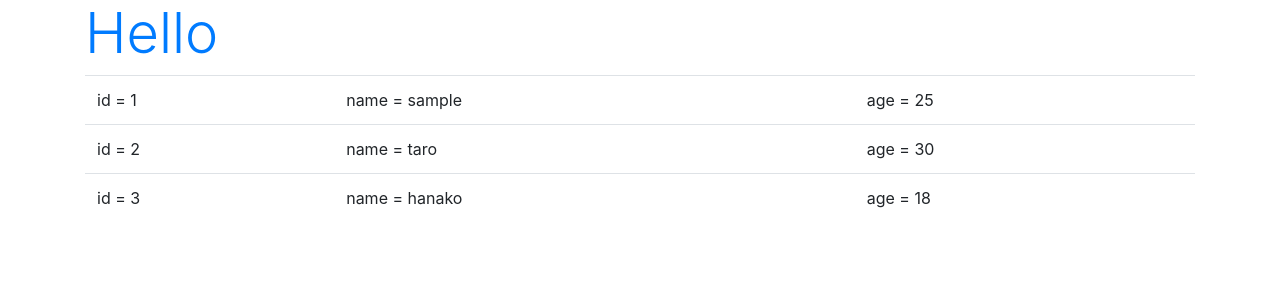
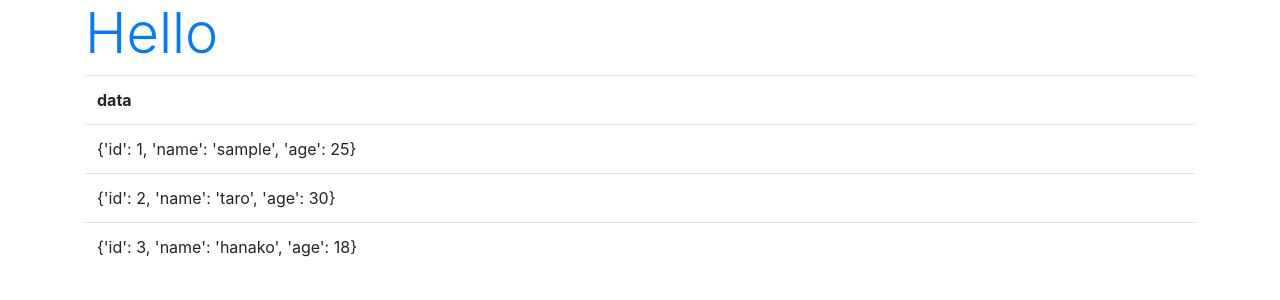
Before and after one commit to kazuhira123/Django-_Practice, a Django app: page /hello/ in a window 1280 px wide. Shown: the top 300 px of the page. Run offline with Django 3.2, Linux system fonts and the light colour scheme; data comes from the database, SQL or seed files in the repository; some libraries are stand-ins or nearby versions.

Commit message:
index.htmlの修正
index.htmlの処理をテンプレートタグによる繰り返し処理を用いた方法に変更

```diff
--- a/hello/templates/hello/create.html
+++ b/hello/templates/hello/create.html
@@ -10,7 +10,7 @@
 </head>
 <body class="container">
   <h1 class="display-4 text-primary">{{title}}</h1>
-  <form action="{% url 'create' %}" method="post">
+  <form action="{% url 'create' %}" method="post"> <!--アドレスcreateにpostメソッドで値が送信された時に、formをpタグで囲んで表示する-->
     {% csrf_token %}
     {{ form.as_p }}
     <input type="btn btn-primary mt-2">
--- a/hello/templates/hello/index.html
+++ b/hello/templates/hello/index.html
@@ -11,7 +11,14 @@
 <body class="container">
   <h1 class="display-4 text-primary">{{title}}</h1>
   <table class="table">
-    {{data|safe}} <!--ビュー関数index内で定義したdataの値を表示-->
+    <tr>
+      <th>data</th>
+    </tr>
+  {% for item in data %} <!--views.pyで定義したdataの値を繰り返し表示する-->
+  <tr>
+    <td>{{item}}</td>
+  </tr>
+  {% endfor %}
   </table>
 </body>
 </html>
```
